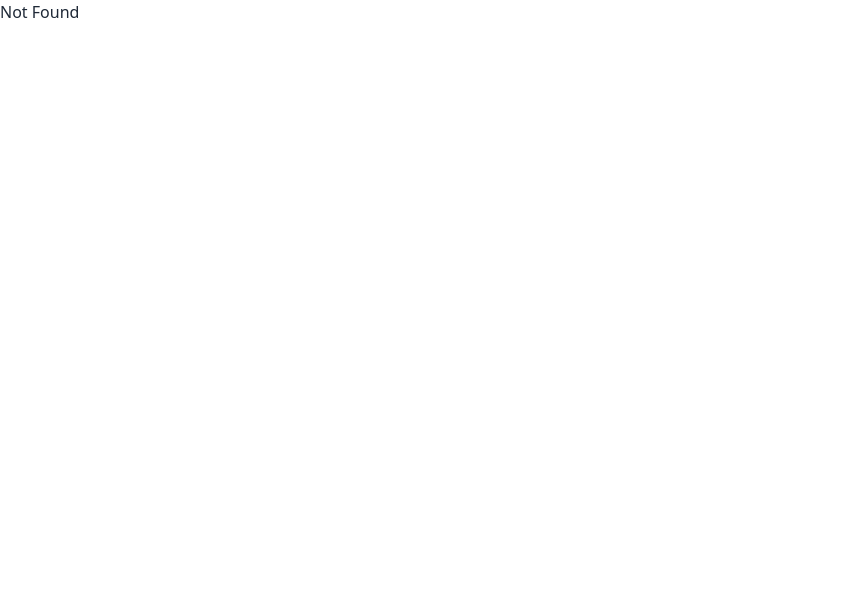
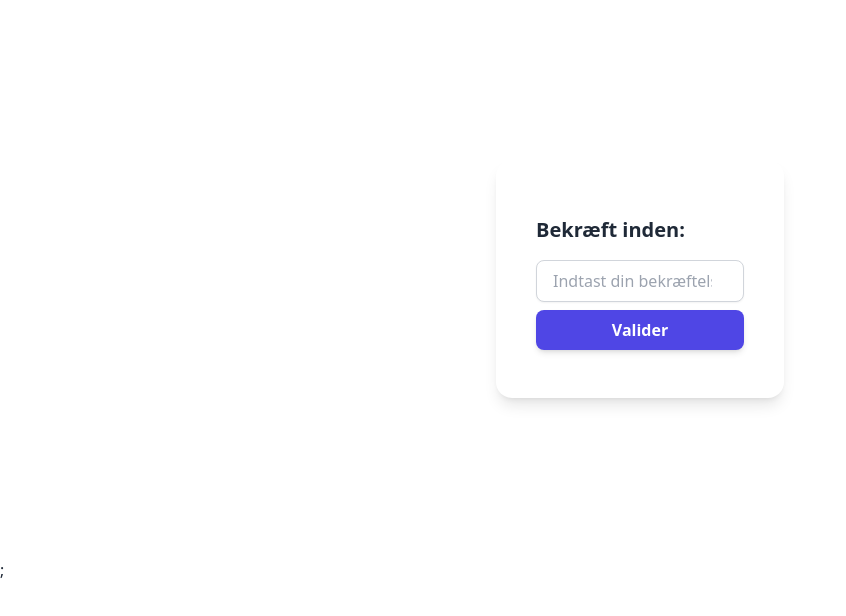
Before and after one commit to Mihusu/myBicycle, a React (Vite) app in the folder site/: page /smsverification/1 in a window 1280 px wide. Before the commit this address had no page. Shown: the top 616 px of the page, without its empty margins (0-846 px from the left). Built offline with nearby package versions, Linux system fonts and the light colour scheme.

Commit message:
The flow has been created for registration of bikeowners

```diff
--- a/site/src/App.jsx
+++ b/site/src/App.jsx
@@ -8,7 +8,7 @@ import {
 import Login from "./pages/Login";
 import NotFound from "./pages/NotFound";
 import MyBikes from "./pages/MyBikes";
-import Test from "./pages/Test";
+import SmsVerification from "./pages/SmsVerification";
 import BikeRegistration from "./pages/BikeRegistration";
 import PhoneRegistration from "./pages/PhoneRegistration";
 import ChoosePassword from "./pages/ChoosePassword";
@@ -22,7 +22,7 @@ function App() {
     {
       // Homepage is left unused
       path: "/",
-      element: <Test /> /*<Navigate to={"/mybikes"}*/,
+      element: <NotFound /> /*<Navigate to={"/mybikes"}*/,
       errorElement: <NotFound />,
     },
     {
@@ -46,6 +46,11 @@ function App() {
       errorElement: <NotFound />,
     },
     {
+      path: "/smsverification/:session_id",
+      element: <SmsVerification />,
+      errorElement: <NotFound />,
+    },
+    {
       path: "/claim",
       element: <ClaimBikePage />,
       errorElement: <NotFound />,
@@ -54,7 +59,7 @@ function App() {
       path: "/choosepassword",
       element: <ChoosePassword />,
       errorElement: <NotFound />,
-    }
+    },
   ]);
 
   return <RouterProvider router={router} />;
--- a/site/src/components/Auth/VerifySMS.jsx
+++ b/site/src/components/Auth/VerifySMS.jsx
@@ -1,5 +1,6 @@
 import React from "react";
 import { useForm } from "react-hook-form";
+import { Routes, Route, useParams, useNavigate } from "react-router-dom";
 
 export const VerifyByMessage = () => {
   const {
@@ -10,39 +11,61 @@ export const VerifyByMessage = () => {
     formState: { isDirty, dirtyFields, touchedFields },
   } = useForm({
     defaultValues: {
-      phone_number: "",
-      password: "",
-      verify: "",
+      otp: "",
     },
   });
+
+  const { session_id } = useParams();
+
+  const onSubmit = ({ otp }) => {
+    console.log(otp);
+    const URI = `http://127.0.0.1:8000/auth/register/me/check-otp`;
+    const requestOptions = {
+      method: "POST",
+      headers: { "Content-Type": "application/json" },
+      body: JSON.stringify({ otp, session_id }),
+    };
+    fetch(URI, requestOptions)
+      .then((response) => response.json())
+      .then((data) => console.log(data))
+      .catch((error) => setError(error.message));
+  };
+
+  const onError = (err) => {
+    console.log(err);
+  };
+
   return (
     <div className="flex justify-center py-40">
-      <div className="flex  w-72 justify-center rounded-2xl bg-white  p-10 py-10 shadow-lg dark:bg-gray-800">
-        <div class="px-30 py-30 py-30 w-ful h-full ">
-          <p class=" mt-4 text-xl font-bold text-gray-800 dark:text-gray-200">
+      <form
+        className="flex  w-72 justify-center rounded-2xl bg-white  p-10 py-10 shadow-lg dark:bg-gray-800"
+        onSubmit={handleSubmit(onSubmit, onError)}
+      >
+        <div className="px-30 py-30 py-30 w-ful h-full ">
+          <p className=" mt-4 text-xl font-bold text-gray-800 dark:text-gray-200">
             Bekræft inden:
           </p>
 
-          <div class="w-full">
-            <div class=" relative mt-4 ">
+          <div className="w-full">
+            <div className=" relative mt-4 ">
               <input
-                type="text"
-                id="search-form-location"
+                type="number"
                 className=" w-full flex-1 appearance-none rounded-lg border border-gray-300 bg-white py-2 px-4 text-base text-gray-700 placeholder-gray-400 shadow-sm focus:border-transparent focus:outline-none focus:ring-2 focus:ring-purple-600"
                 placeholder="Indtast din bekræftelses kode"
+                {...register("otp")}
               />
             </div>
           </div>
           <div className="py-2">
             <button
-              type="button"
+              type="submit"
               className="w-full rounded-lg  bg-indigo-600 py-2 px-4 text-center text-base font-semibold text-white shadow-md transition duration-200 ease-in hover:bg-indigo-700 focus:outline-none focus:ring-2 focus:ring-indigo-500 focus:ring-offset-2  focus:ring-offset-indigo-200 "
             >
               Valider
             </button>
           </div>
         </div>
-      </div>
+      </form>
     </div>
   );
 };
--- a/site/src/pages/PhoneRegistration.jsx
+++ b/site/src/pages/PhoneRegistration.jsx
@@ -1,6 +1,7 @@
 import React, { useState } from "react";
 import { useForm } from "react-hook-form";
 import { PhoneNumber } from "../components/register/PhoneNumber";
+import { Routes, Route, useParams, useNavigate } from "react-router-dom";
 
 const PhoneRegistration = () => {
   const {
@@ -19,6 +20,8 @@ const PhoneRegistration = () => {
 
   const watchPassword = watch(["password", "verify"]);
 
+  const navigate = useNavigate();
+
   const onSubmit = (data) => {
     console.log(data);
     const URI = "http://127.0.0.1:8000/auth/register/me";
@@ -29,7 +32,7 @@ const PhoneRegistration = () => {
     };
     fetch(URI, requestOptions)
       .then((response) => response.json())
-      .then((data) => console.log(data))
+      .then((data) => navigate(`/smsverification/${data.session_id}`))
       .catch((error) => setError(error.message));
   };
 
```
Also changed, not shown: site/src/pages/SmsVerification.jsx (renamed from site/src/pages/Test.jsx).
